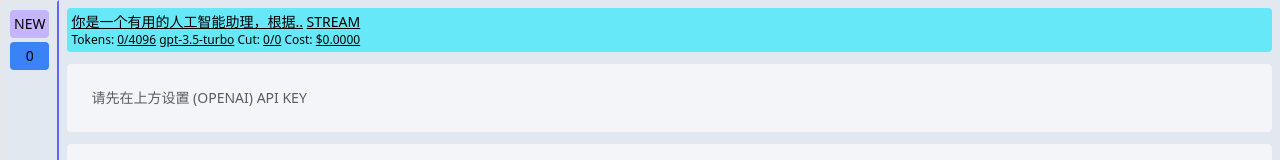
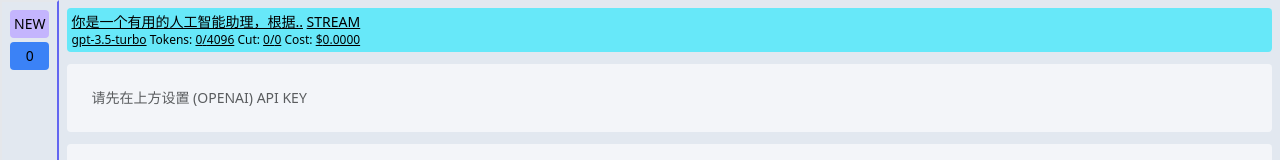
Before and after one commit to heimoshuiyu/chatgpt-api-web, a Preact app: page / in a window 1280 px wide. Shown: the top 160 px of the page. Built offline with nearby package versions, Linux system fonts and the light colour scheme.

Commit message:
switch model with token

```diff
--- a/src/chatbox.tsx
+++ b/src/chatbox.tsx
@@ -256,13 +256,13 @@ export default function ChatBOX(props: {
           </button>
         </div>
         <div className="text-xs">
+          <span className="underline">{chatStore.model}</span>{" "}
           <span>
             Tokens:{" "}
             <span className="underline">
               {chatStore.totalTokens}/{chatStore.maxTokens}
             </span>
           </span>{" "}
-          <span className="underline">{chatStore.model}</span>{" "}
           <span>
             Cut:{" "}
             <span className="underline">
```
